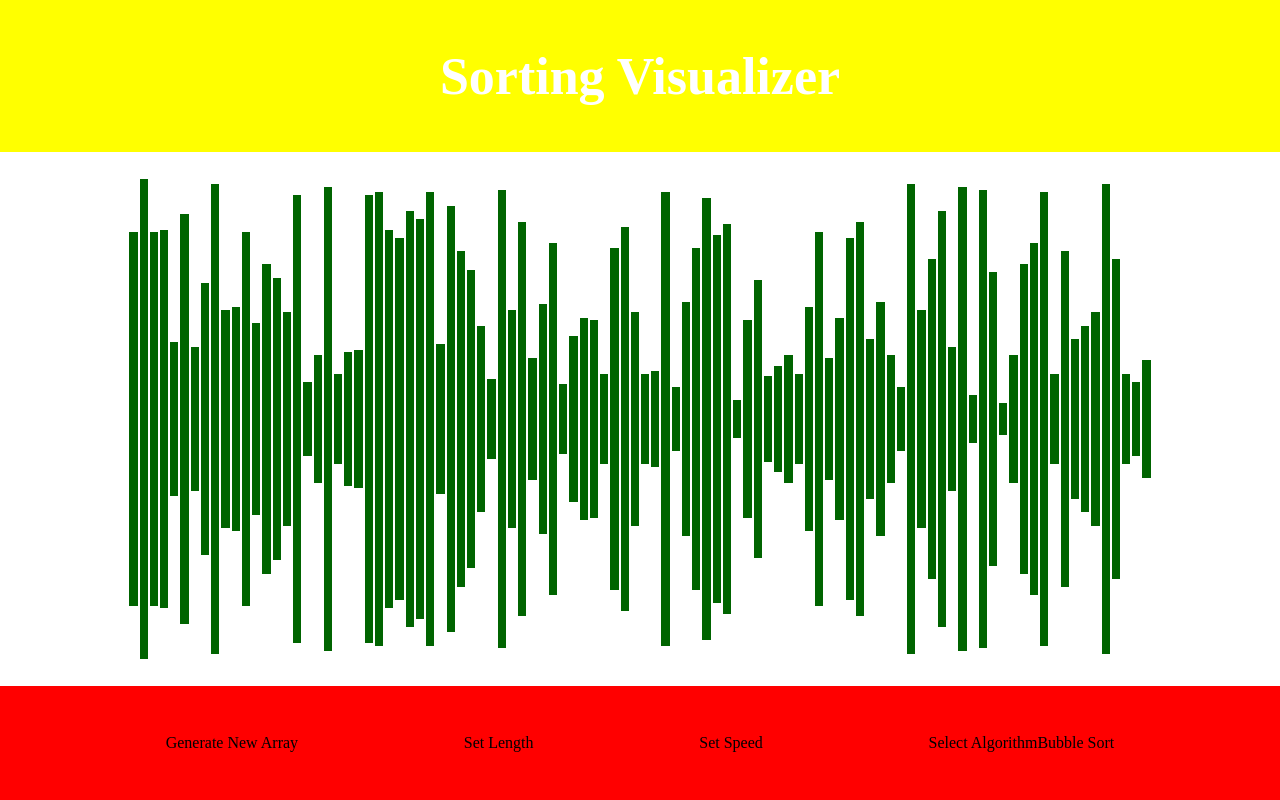
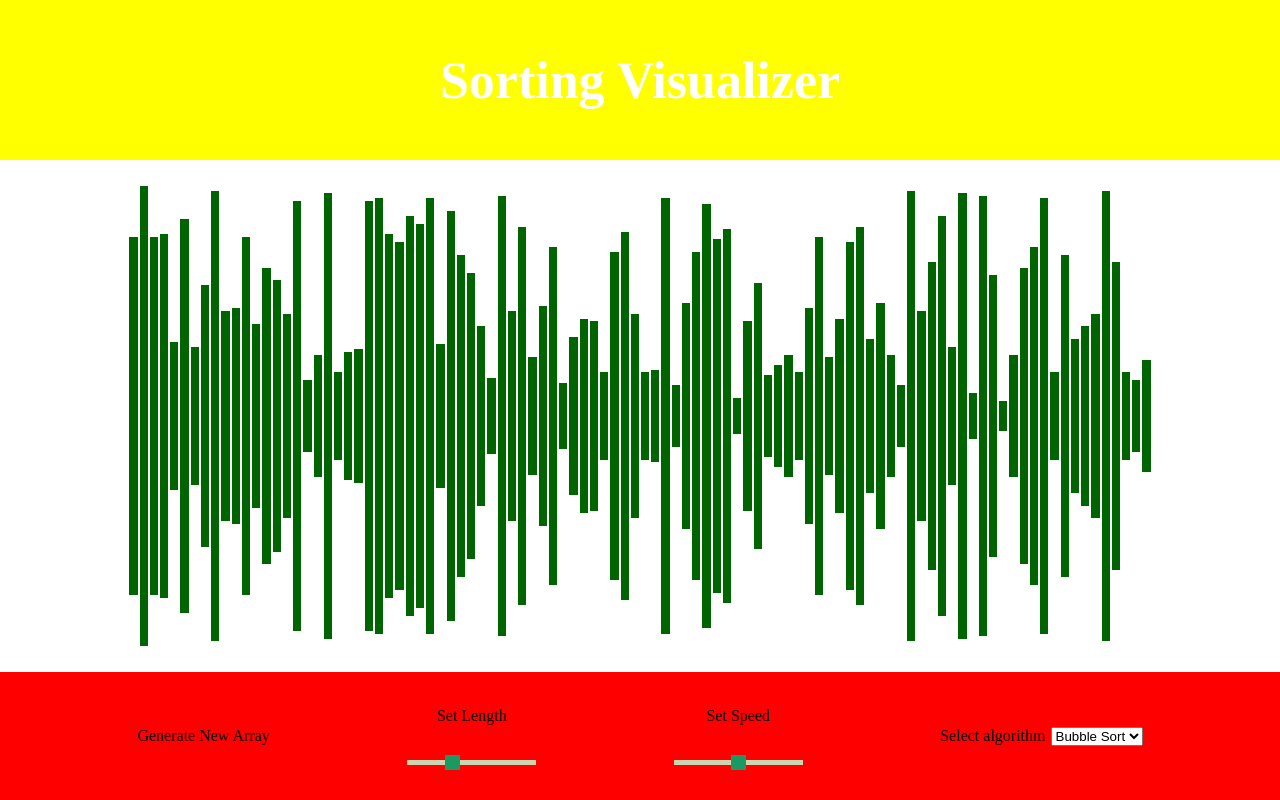
Before and after one commit to annna7/sorting-visualizer-app, a React (Create React App) app in the folder sorting-visualizer-react/: page / in a window 1280 px wide. Built offline with nearby package versions, Linux system fonts and the light colour scheme.

Commit message:
Allow users to change sorting parameters

```diff
--- a/sorting-visualizer-react/src/App.js
+++ b/sorting-visualizer-react/src/App.js
@@ -1,5 +1,6 @@
 import './App.css';
 import Header from './components/Header.js';
+import SortingInterface from './components/SortingInterface.js'
 import SortingVisualizer from './components/SortingVisualizer.js';
 import Footer from './components/Footer.js';
 
@@ -7,8 +8,7 @@ function App() {
   return (
     <div className="App">
       <Header />
-      <SortingVisualizer/>
-      <Footer />
+      <SortingInterface/>
     </div>
   );
 }
--- a/sorting-visualizer-react/src/components/Footer.css
+++ b/sorting-visualizer-react/src/components/Footer.css
@@ -1,5 +1,5 @@
 .footer {
-    height: 15%;
+    height: 20%;
     background-color: red;
     display: flex;
 }
@@ -15,3 +15,56 @@
 .select-algo {
     display: flex;
 }
+
+.gen-array p:hover {
+    color: white;
+    font-weight: bold;
+}
+
+.set-speed, .set-length {
+    height: 100%;
+    display: flex;
+    flex-direction: column;
+    justify-content: space-evenly;
+    align-items: center;
+}
+
+/* RANGE SLIDER - credit: https://www.w3schools.com/howto/howto_js_rangeslider.asp */
+
+.slider {
+    -webkit-appearance: none;  /* Override default CSS styles */
+    appearance: none;
+    width: 100%; /* Full-width */
+    height: 5px; /* Specified height */
+    background: #c4eec4; /* Grey background */
+    outline: none; /* Remove outline */
+    opacity: 0.9; /* Set transparency (for mouse-over effects on hover) */
+    -webkit-transition: .2s; /* 0.2 seconds transition on hover */
+    transition: opacity .2s;
+}
+
+/* Mouse-over effects */
+.slider:hover {
+    opacity: 1; /* Fully shown on mouse-over */
+}
+
+/* The slider handle (use -webkit- (Chrome, Opera, Safari, Edge) and -moz- (Firefox) to override default look) */
+.slider::-webkit-slider-thumb {
+    -webkit-appearance: none; /* Override default look */
+    appearance: none;
+    width: 15px; /* Set a specific slider handle width */
+    height: 15px; /* Slider handle height */
+    background: #04AA6D; /* Green background */
+    cursor: pointer; /* Cursor on hover */
+}
+
+.slider::-moz-range-thumb {
+    width: 15px; /* Set a specific slider handle width */
+    height: 15px; /* Slider handle height */
+    background: #04AA6D; /* Green background */
+    cursor: pointer; /* Cursor on hover */
+}
+
+.select-algo > select {
+    margin-left: 5px;
+}
--- a/sorting-visualizer-react/src/components/Footer.js
+++ b/sorting-visualizer-react/src/components/Footer.js
@@ -2,23 +2,31 @@
 import React from 'react';
 import './Footer.css'
 
-const Footer = () => {
+const Footer = ({arrayLength, sortingSpeed, handleGen, changeLength, changeSpeed, changeAlgo}) => {
     return (
         <>
             <div className="footer">
                 <div className="footer-flex">
                     <div className="gen-array">
-                        <p> Generate New Array </p>
+                        <p onClick={handleGen}> Generate New Array </p>
                     </div>
-                    <div className="select-length">
+                    <div className="set-length">
                         <p> Set Length </p>
+                        <input type="range" id="length-slider" className="slider" min="50" max="200" value={arrayLength} onChange={(e) => changeLength(e.target.value)}></input>
                     </div>
                     <div className="set-speed">
                         <p> Set Speed </p>
+                        <input type="range" id="speed-slider" className="slider" min="1" max="3" step="1" value={sortingSpeed} onChange={(e) => changeSpeed(e.target.value)}></input>
                     </div>
                     <div className="select-algo">
-                        <p> Select Algorithm </p>
-                        <p> Bubble Sort </p>
+                        <p> Select algorithm</p>
+                        <select onChange={(e) => changeAlgo(e.target.value)}>
+                            <option value="bubble">Bubble Sort</option>
+                            <option value="select">Select Sort</option>
+                            <option value="merge">Merge Sort</option>
+                            <option value="quick">Quick Sort</option>
+                        </select>
+
                     </div>
                 </div>
             </div>
--- /dev/null
+++ b/sorting-visualizer-react/src/components/SortingInterface.css
@@ -0,0 +1,3 @@
+.sorting-interface {
+    flex: 1;
+}
--- /dev/null
+++ b/sorting-visualizer-react/src/components/SortingInterface.js
@@ -0,0 +1,51 @@
+import './SortingInterface.css'
+import SortingVisualizer from './SortingVisualizer.js';
+import Footer from './Footer.js';
+import React, {useState} from "react";
+
+const SortingInterface = () => {
+    const getRandomIntFromInterval = (a, b) => {
+        return Math.floor(Math.random() * (b - a + 1) + a);
+    }
+    const generateArr = () => {
+        let newArr = [];
+        for (let i = 0; i < arrSize; i++) {
+            newArr.push(getRandomIntFromInterval(minHeight, maxHeight));
+        }
+        return newArr;
+    }
+
+    const handleGen = () => {
+        setArr(generateArr);
+    }
+
+    const changeLength = (newLength) => {
+        setArrSize(newLength);
+        handleGen();
+    }
+
+    const changeSpeed = (newSpeed) => {
+        setSortingSpeed(newSpeed);
+    }
+
+    const changeAlgo = (newAlgo) => {
+        setAlgo(newAlgo);
+    }
+    const maxHeight = Math.floor(90);
+    const minHeight = Math.floor(5);
+    const [arrSize, setArrSize] = useState(100);
+    const [arr, setArr] = useState(generateArr);
+    const [sortingSpeed, setSortingSpeed] = useState(2);
+    const [algo, setAlgo] = useState("bubble");
+
+    console.log(algo);
+
+    return (
+        <div className="sorting-interface">
+            <SortingVisualizer arr={arr}/>
+            <Footer arrayLength={arrSize} sortingSpeed={sortingSpeed} handleGen={handleGen} changeLength={changeLength} changeSpeed={changeSpeed} changeAlgo={changeAlgo}/>
+        </div>
+    );
+}
+
+export default SortingInterface;
--- a/sorting-visualizer-react/src/components/SortingVisualizer.css
+++ b/sorting-visualizer-react/src/components/SortingVisualizer.css
@@ -1,6 +1,6 @@
 .sorting-container {
     color: red;
-    height: 70%;
+    height: 80%;
     background-color: white;
     display: flex;
     justify-content: center;
--- a/sorting-visualizer-react/src/components/SortingVisualizer.js
+++ b/sorting-visualizer-react/src/components/SortingVisualizer.js
@@ -4,22 +4,7 @@ import './SortingVisualizer.css'
 import uniqid from 'uniqid';
 
 
-const SortingVisualizer = () => {
-    const getRandomIntFromInterval = (a, b) => {
-        return Math.floor(Math.random() * (b - a + 1) + a);
-    }
-    const generateArr = () => {
-        let newArr = [];
-        for (let i = 0; i < arrSize; i++) {
-            newArr.push(getRandomIntFromInterval(minHeight, maxHeight));
-        }
-        return newArr;
-    }
-    const [arrSize, setArrSize] = useState(100);
-    const maxHeight = Math.floor(90);
-    const minHeight = Math.floor(5);
-    const [arr, setArr] = useState(generateArr);
-
+const SortingVisualizer = ({arr}) => {
     const sortingBars = arr.map((value) => (
         <Bar key={uniqid()} height={value} />
     ));
```
